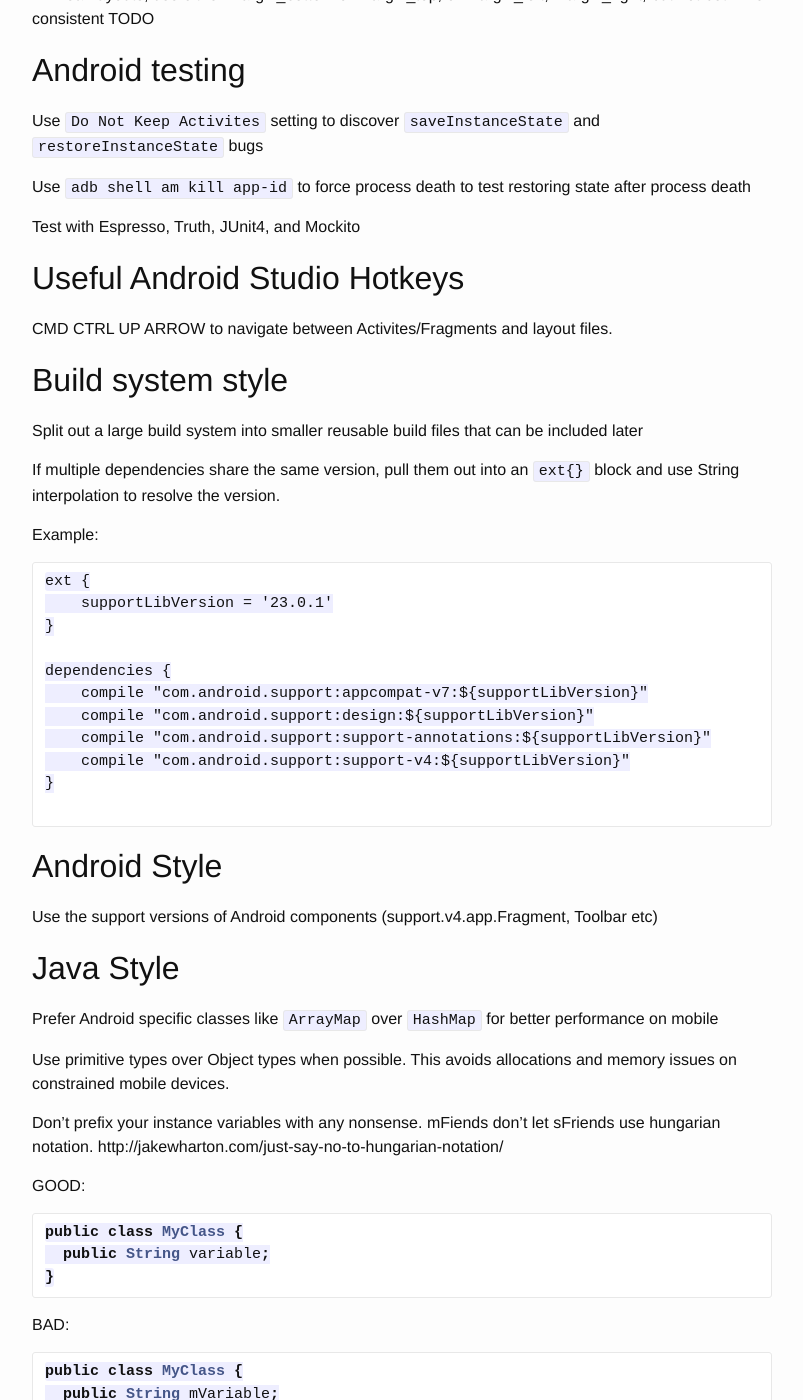
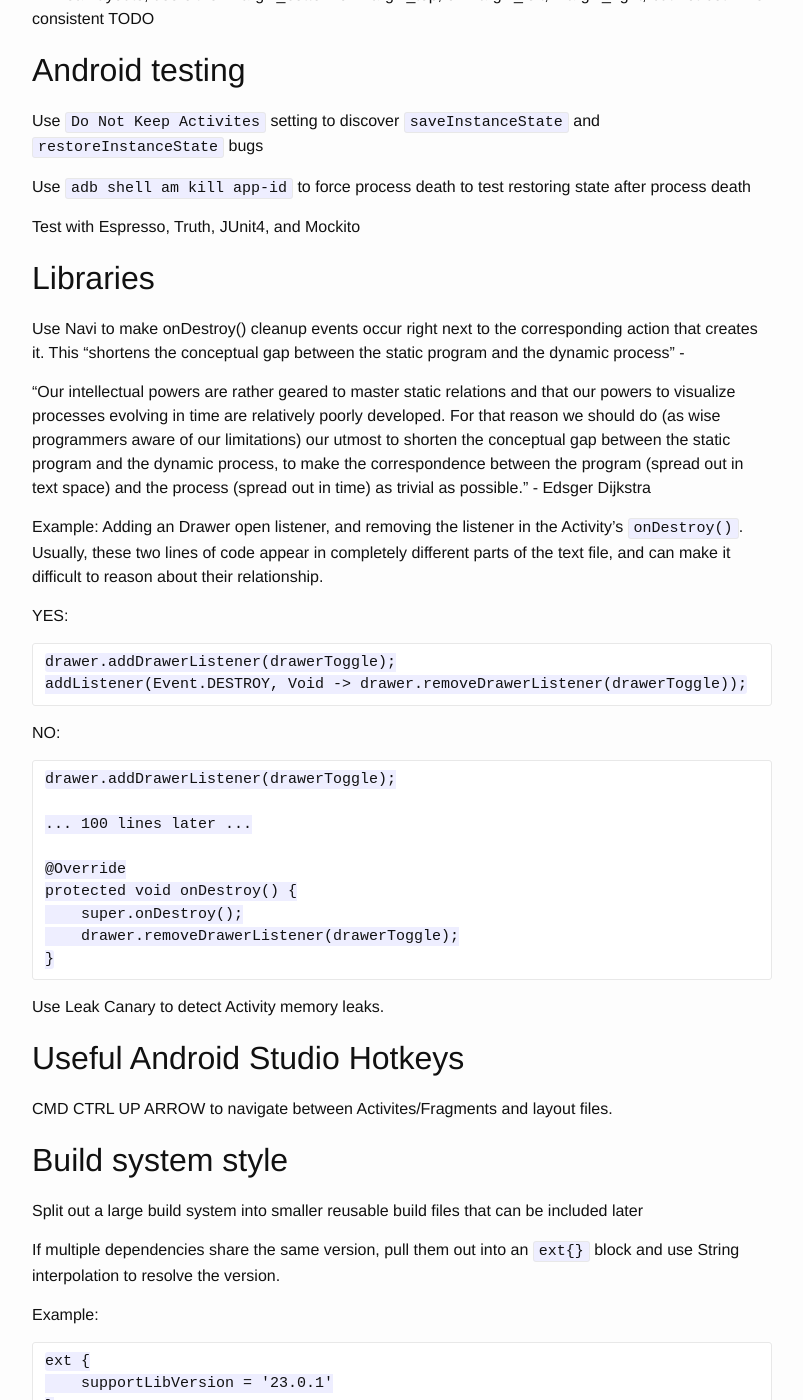
Before and after one commit to eliasbagley/eliasbagley.github.io, a Jekyll site: the page built from _posts/2015-10-27-android-style-guide.markdown, in a window 1280 px wide and 1400 px high, scrolled down 687 px. Shown: the whole window, without its empty margins (238-1041 px from the left). Built offline with Jekyll 4.4.1, drawn with Linux system fonts in a browser that asks for light colours; Markdown is read by kramdown in place of the engine named in the settings; comment, search, counter and statistics services are not loaded.

Commit message:
Update style guide

````diff
--- a/_posts/2015-10-27-android-style-guide.markdown
+++ b/_posts/2015-10-27-android-style-guide.markdown
@@ -32,6 +32,38 @@ Use `Do Not Keep Activites` setting to discover `saveInstanceState` and `restore
 Use `adb shell am kill app-id` to force process death to test restoring state after process death
 
 Test with Espresso, Truth, JUnit4, and Mockito
+
+## Libraries
+
+Use Navi to make onDestroy() cleanup events occur right next to the corresponding action that creates it. This "shortens the conceptual gap between the static program and the dynamic process" -
+
+"Our intellectual powers are rather geared to master static relations and that our powers to visualize processes evolving in time are relatively poorly developed. For that reason we should do (as wise programmers aware of our limitations) our utmost to shorten the conceptual gap between the static program and the dynamic process, to make the correspondence between the program (spread out in text space) and the process (spread out in time) as trivial as possible." - Edsger Dijkstra
+
+Example: Adding an Drawer open listener, and removing the listener in the Activity's `onDestroy()`. Usually, these two lines of code appear in completely different parts of the text file, and can make it difficult to reason about their relationship.
+
+YES:
+```
+drawer.addDrawerListener(drawerToggle);
+addListener(Event.DESTROY, Void -> drawer.removeDrawerListener(drawerToggle));
+```
+
+NO:
+
+```
+drawer.addDrawerListener(drawerToggle);
+
+... 100 lines later ...
+
+@Override
+protected void onDestroy() {
+    super.onDestroy();
+    drawer.removeDrawerListener(drawerToggle);
+}
+```
+
+
+
+Use Leak Canary to detect Activity memory leaks.
 
 
 ## Useful Android Studio Hotkeys
````
